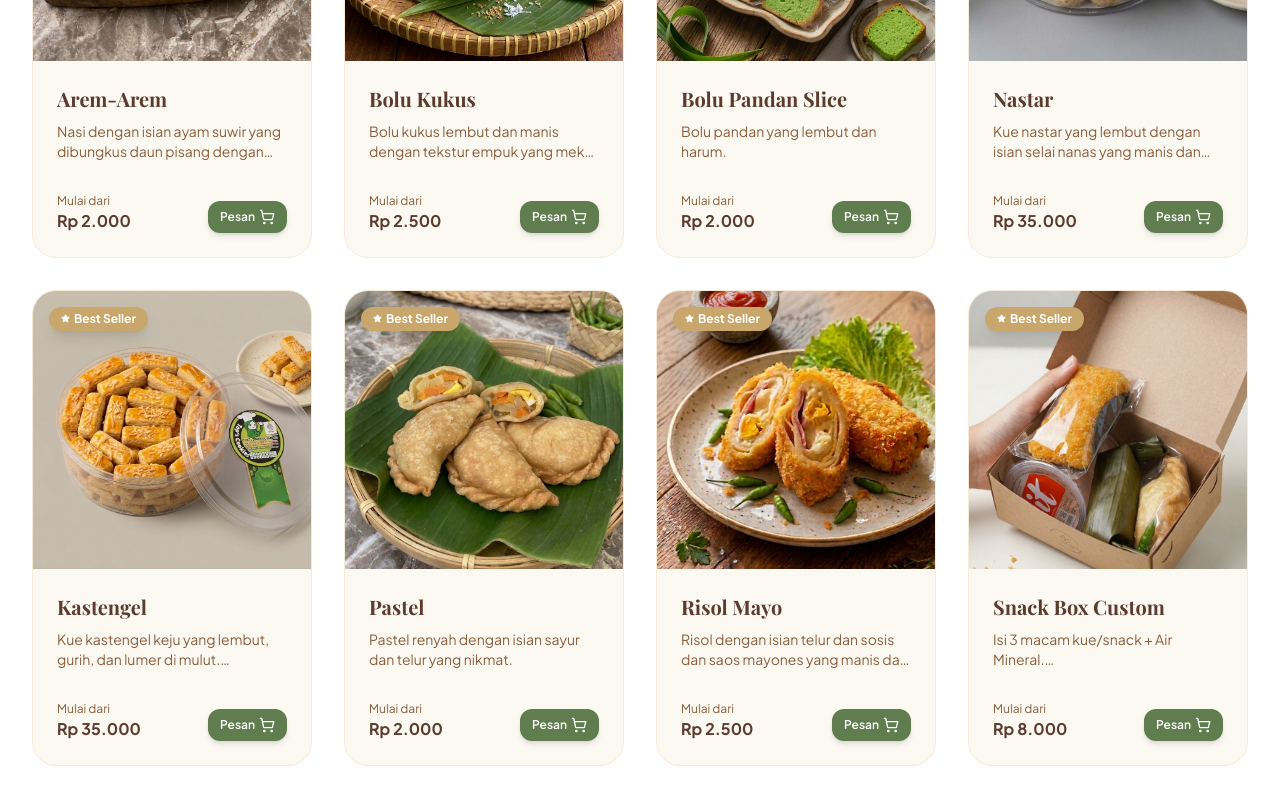
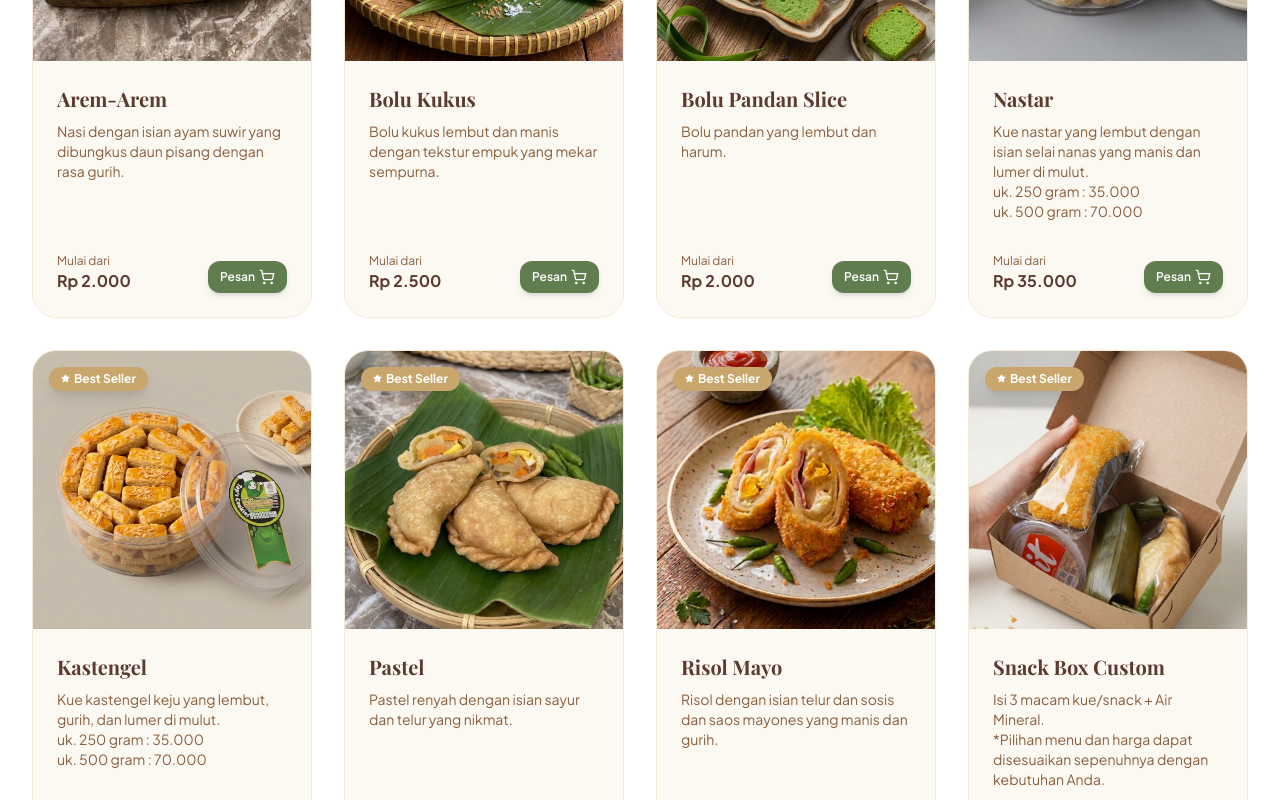
Before and after one commit to berrlylie/tops.snack, a React (Vite) app: page / in a window 1280 px wide. Shown: the part 3060-3860 px from the top of the page. Built offline with nearby package versions, Linux system fonts and the light colour scheme; no server answers; a web font is replaced by a local one.

Commit message:
Update FeaturedProducts.tsx

```diff
--- a/src/components/FeaturedProducts.tsx
+++ b/src/components/FeaturedProducts.tsx
@@ -6,15 +6,15 @@ import { PRODUCTS, WHATSAPP_NUMBER } from '../constants';
 export default function FeaturedProducts() {
   const [dbProducts, setDbProducts] = useState<any[]>([]);
 
-  // 1. Ambil data dari database
+  // 1. Mengambil data dari endpoint /api
   useEffect(() => {
-    fetch('/api') // Gunakan '/api' agar sama dengan yang sudah berhasil di katalog
+    fetch('/api')
       .then((res) => res.json())
       .then((data) => setDbProducts(Array.isArray(data) ? data : []))
-      .catch((err) => console.error('Error:', err));
+      .catch((err) => console.error('Error memuat database:', err));
   }, []);
 
-  // 2. Gabungkan data agar 'Best Seller' dari DB terdeteksi
+  // 2. Menggabungkan data statis (constants) dan dinamis (database)
   const allProducts = useMemo(() => {
     const formattedDbProducts = dbProducts.map((p: any) => ({
       id: p.id,
@@ -28,11 +28,11 @@ export default function FeaturedProducts() {
     return [...PRODUCTS, ...formattedDbProducts];
   }, [dbProducts]);
 
-  // 3. Filter berdasarkan isBestSeller: true
-  const bestSellerProducts = allProducts.filter((product) => product.isBestSeller === true).slice(0, 8);
+  // 3. Filter produk yang Best Seller
+  const bestSellerProducts = allProducts.filter((p) => p.isBestSeller === true);
 
   const getProductWhatsAppLink = (productName: string, price: string) => {
-    const message = `Halo Tops Snack, saya ingin memesan *${productName}* (Mulai dari Rp ${price}). Bagaimana cara pemesanannya?`;
+    const message = `Halo Tops Snack, saya ingin memesan *${productName}*. Bagaimana cara pemesanannya?`;
     return `https://wa.me/${WHATSAPP_NUMBER}?text=${encodeURIComponent(message)}`;
   };
 
@@ -74,7 +74,9 @@ export default function FeaturedProducts() {
 
               <div className="p-3 md:p-6 flex flex-col flex-1">
                 <h4 className="text-sm md:text-xl font-bold text-brand-brown-dark mb-1 md:mb-2 line-clamp-1">{product.name}</h4>
-                <p className="text-[10px] md:text-sm text-brand-brown-medium whitespace-pre-line mb-3 md:mb-4 flex-grow line-clamp-2">
+
+                {/* Deskripsi tidak lagi dipotong (line-clamp dihapus) */}
+                <p className="text-[10px] md:text-sm text-brand-brown-medium whitespace-pre-line mb-3 md:mb-4 flex-grow">
                   {product.description}
                 </p>
 
```
